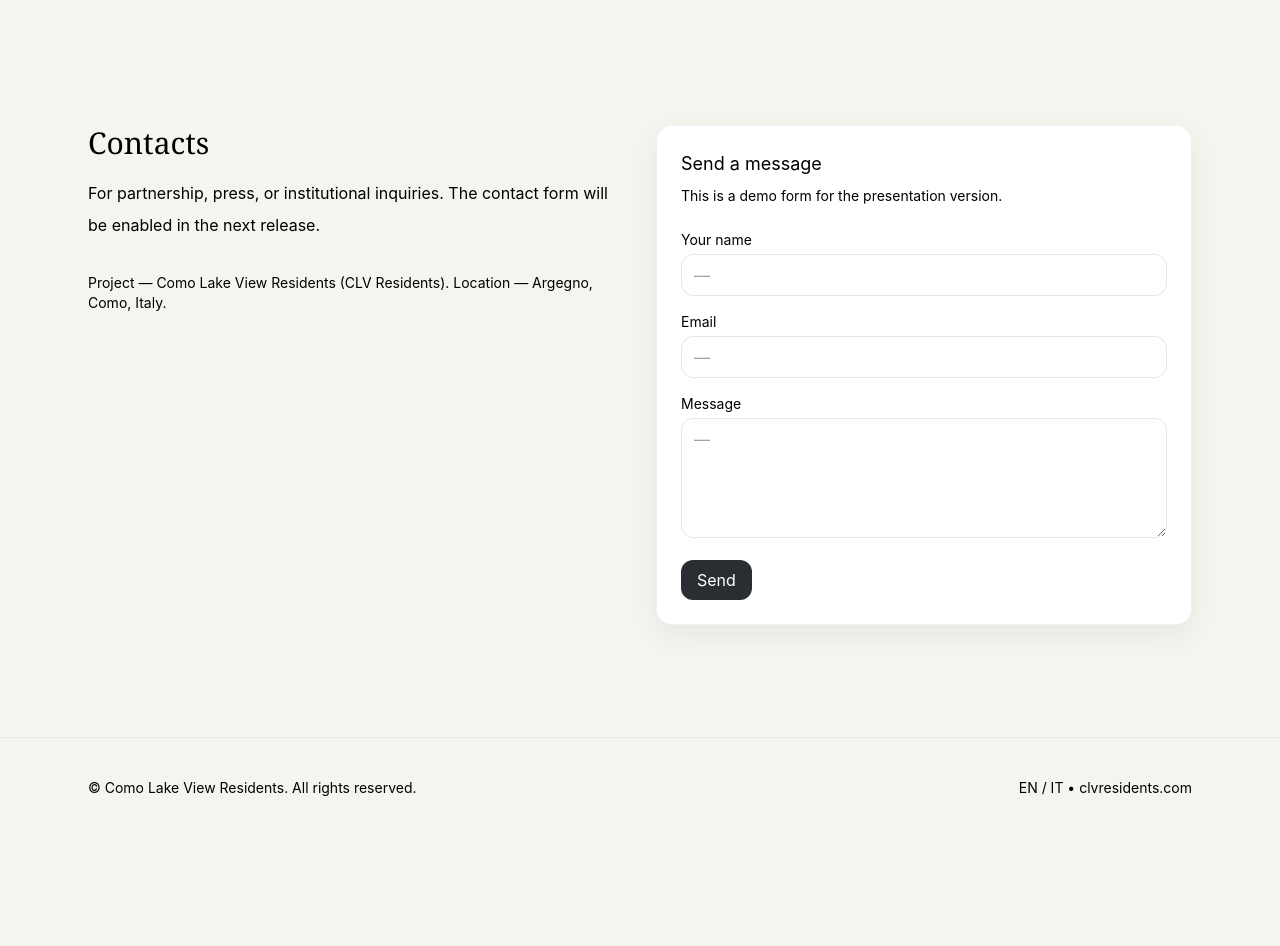
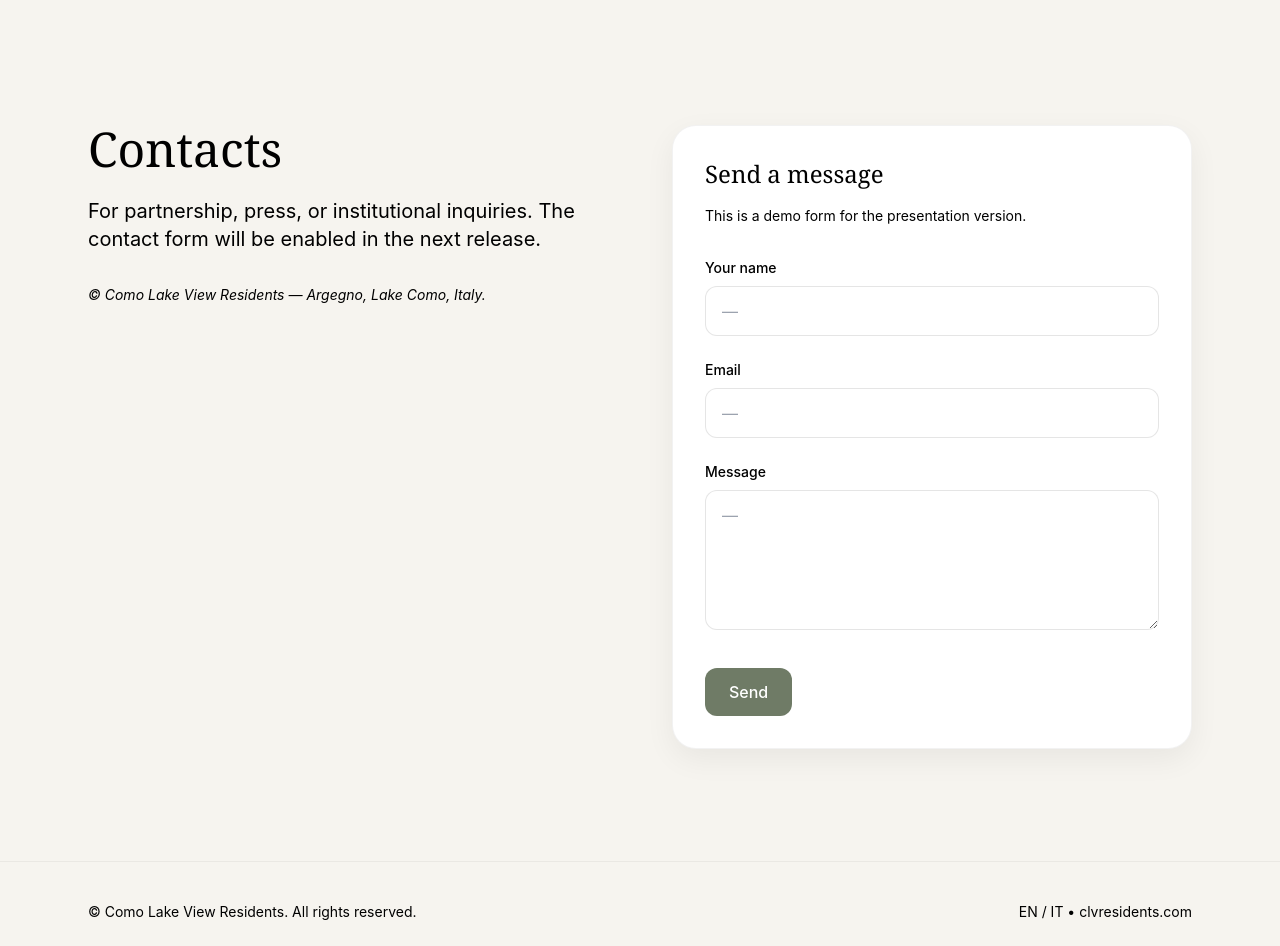
Before and after one commit to 9521287-max/clv-landing, a React (Vite) app: page / in a window 1280 px wide. Shown: the part 7480-8426 px from the top of the page. Before the commit the page ends 8318 px from the top, so only its background shows below. Built offline with nearby package versions, Linux system fonts and the light colour scheme.

Commit message:
Update App.jsx

```diff
--- a/src/App.jsx
+++ b/src/App.jsx
@@ -267,20 +267,62 @@ export default function App() {
   </div>
 </Section>
 
-  <Section id="contacts">
-    <div className="grid md:grid-cols-2 gap-8">
-      <div><h2 className="font-serif text-3xl mb-4">{t.contacts.title}</h2><p className="leading-8">{t.contacts.text}</p>
-      <div className="mt-8 text-sm text-slate-600">Project — Como Lake View Residents (CLV Residents). Location — Argegno, Como, Italy.</div></div>
-      <form onSubmit={(e)=>{e.preventDefault(); alert(lang==='en'?'Form submitted (placeholder)':'Modulo inviato (segnaposto)')}} className="bg-white rounded-2xl p-6 border border-black/5 shadow-soft">
-        <div className="text-lg mb-2">{t.contacts.formTitle}</div>
-        <p className="text-sm text-slate-600 mb-6">{t.contacts.formNote}</p>
-        <label className="block text-sm mb-1">{t.contacts.name}</label><input className="w-full border rounded-xl px-3 py-2 mb-4" placeholder="—" required/>
-        <label className="block text-sm mb-1">{t.contacts.email}</label><input type="email" className="w-full border rounded-xl px-3 py-2 mb-4" placeholder="—" required/>
-        <label className="block text-sm mb-1">{t.contacts.message}</label><textarea className="w-full border rounded-xl px-3 py-2 mb-4 min-h-[120px]" placeholder="—"/>
-        <button className="px-4 py-2 rounded-xl bg-slate text-white hover:opacity-90">{t.contacts.send}</button>
-      </form>
+ <Section id="contacts">
+  <div className="grid md:grid-cols-2 gap-16 items-start">
+    <div>
+      <h2 className="font-serif text-4xl md:text-5xl mb-6 text-slate-900">
+        {t.contacts.title}
+      </h2>
+      <p className="text-lg md:text-xl leading-relaxed text-slate-700 mb-8">
+        {t.contacts.text}
+      </p>
+      <div className="text-sm text-slate-500 italic">
+        © Como Lake View Residents — Argegno, Lake Como, Italy.
+      </div>
     </div>
-  </Section>
+
+    <form
+      onSubmit={(e) => {
+        e.preventDefault();
+        alert(lang === "en" ? "Form submitted (placeholder)" : "Modulo inviato (segnaposto)");
+      }}
+      className="bg-white rounded-3xl shadow-soft border border-black/5 p-8 hover:shadow-xl transition-shadow duration-300"
+    >
+      <div className="text-2xl font-serif mb-4 text-slate-900">
+        {t.contacts.formTitle}
+      </div>
+      <p className="text-sm text-slate-600 mb-8">{t.contacts.formNote}</p>
+
+      <label className="block text-sm font-medium mb-2">{t.contacts.name}</label>
+      <input
+        className="w-full border border-black/10 rounded-xl px-4 py-3 mb-6 focus:outline-none focus:ring-2 focus:ring-olive"
+        placeholder="—"
+        required
+      />
+
+      <label className="block text-sm font-medium mb-2">{t.contacts.email}</label>
+      <input
+        type="email"
+        className="w-full border border-black/10 rounded-xl px-4 py-3 mb-6 focus:outline-none focus:ring-2 focus:ring-olive"
+        placeholder="—"
+        required
+      />
+
+      <label className="block text-sm font-medium mb-2">{t.contacts.message}</label>
+      <textarea
+        className="w-full border border-black/10 rounded-xl px-4 py-3 mb-8 min-h-[140px] focus:outline-none focus:ring-2 focus:ring-olive"
+        placeholder="—"
+      />
+
+      <button
+        type="submit"
+        className="px-6 py-3 rounded-xl bg-olive text-white text-base font-medium hover:opacity-90 transition"
+      >
+        {t.contacts.send}
+      </button>
+    </form>
+  </div>
+</Section>
 
   <footer className="py-10 border-t border-black/5 text-sm"><div className="max-w-6xl mx-auto px-6 flex items-center justify-between"><div>{t.footer.rights}</div><div className="text-slate-500">EN / IT • clvresidents.com</div></div></footer>
  </div>)}
```
